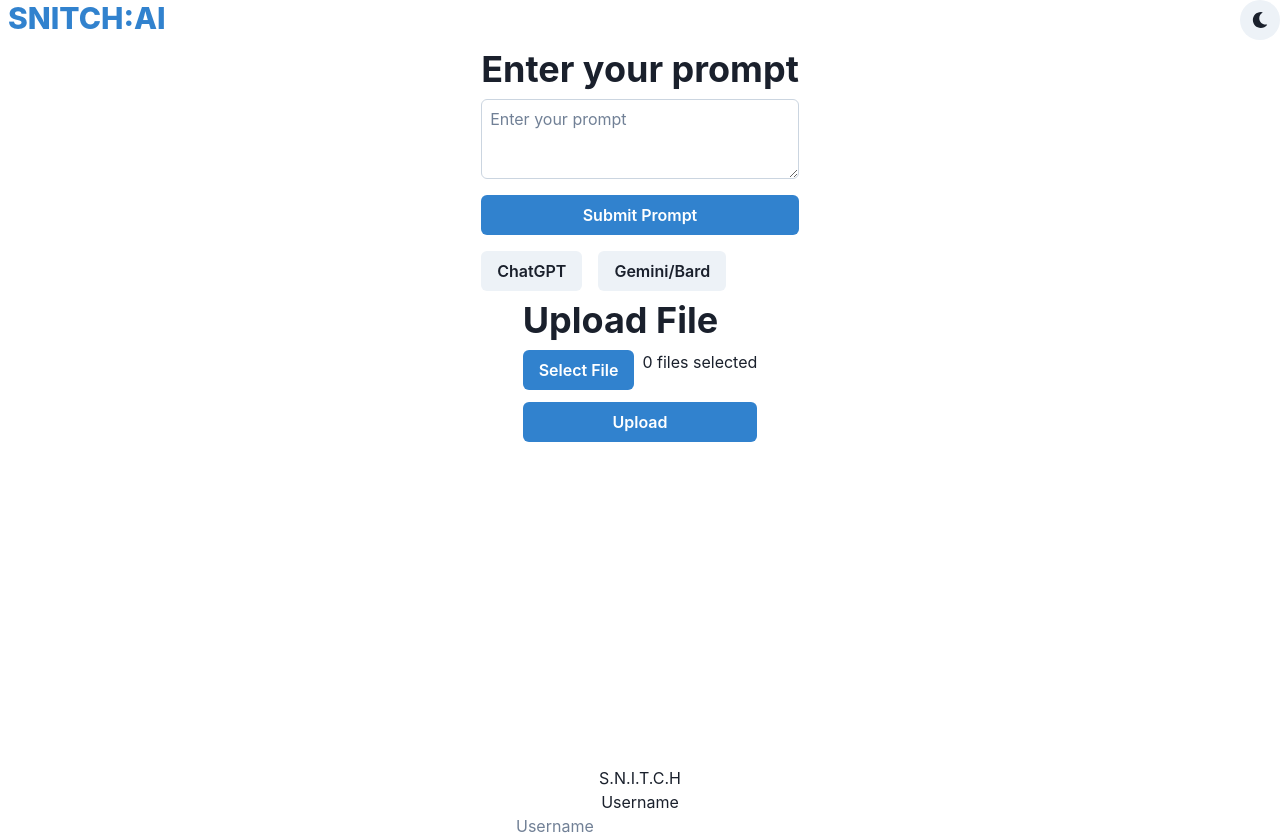
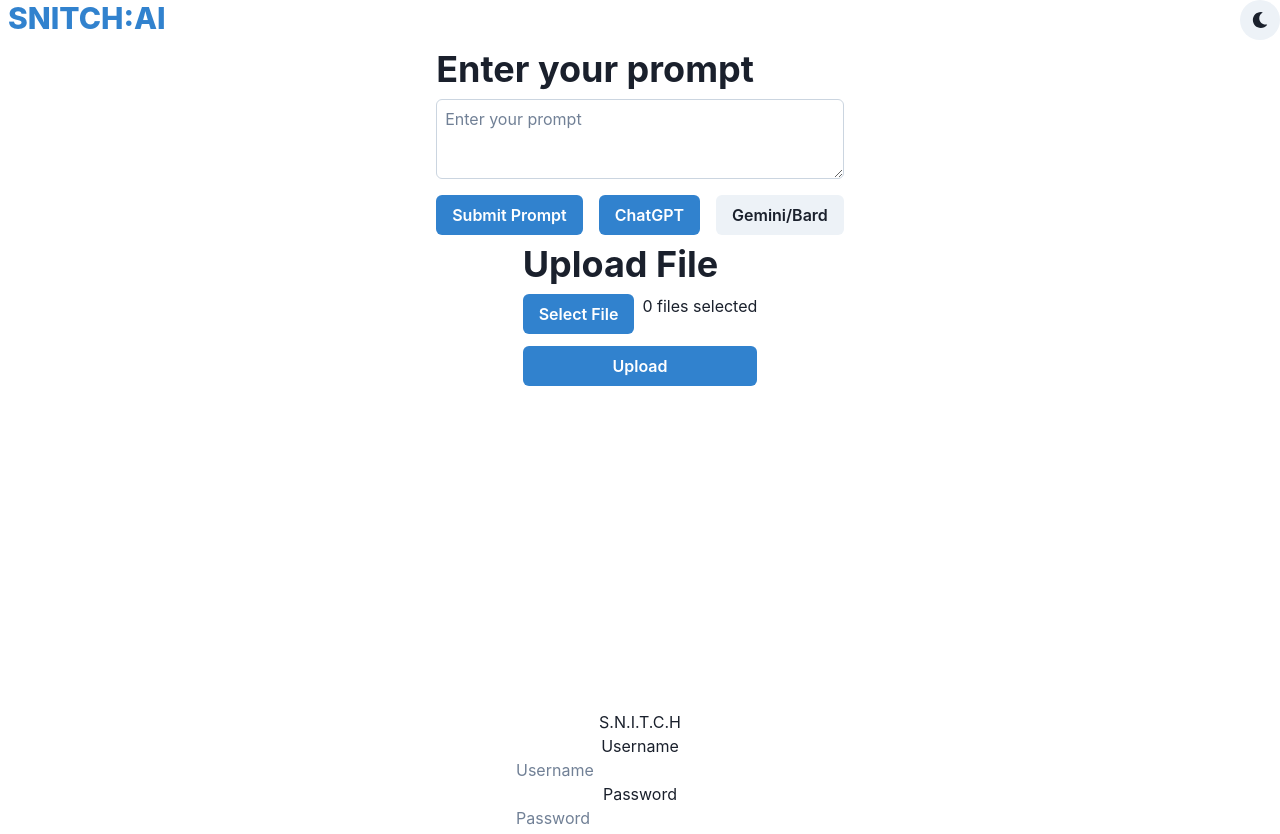
Before and after one commit to alejmedinajr/AI-Detector, a React (Create React App) app in the folder main-react-app/: page / in a window 1280 px wide. Shown: the top 834 px of the page. Built offline with nearby package versions, Linux system fonts and the light colour scheme.

Commit message:
Adding displaying of ChatGPT raw response.
Added a loading icon on submit and changed a lot of useEffect states. See comments on this issue to get more context.

```diff
--- a/main-react-app/src/components/PromptForm.js
+++ b/main-react-app/src/components/PromptForm.js
@@ -1,45 +1,61 @@
-import React, { useState } from 'react';
-import { Button, Textarea, VStack, ButtonGroup, Heading } from "@chakra-ui/react";
+import React, { useState, useEffect, useCallback } from 'react';
+import { Button, ButtonGroup, Textarea, VStack, Heading, Spinner } from "@chakra-ui/react";
+import { FaSpinner } from "react-icons/fa"; // Import loading spinner icon if needed
 
 function PromptForm() {
     const [prompt, setPrompt] = useState("");
-    const [response, setResponse] = useState("");
-    const [selectedButton, setSelectedButton] = useState(null);
+    const [responses, setResponses] = useState({});
+    const [isLoading, setIsLoading] = useState(false); // State to track loading state
+    const [selectedModel, setSelectedModel] = useState("ChatGPT"); // Set ChatGPT as default selected model
+    const [formSubmitted, setFormSubmitted] = useState(false); // State to track whether form has been submitted
 
-    const handleSubmit = async (event) => {
-        event.preventDefault();
-
+    // Function to fetch response from API
+    const fetchResponse = useCallback(async (model) => {
+        setIsLoading(true);
         try {
-            const endpoint = "http://localhost:8000/form_submission/";
-            const response = await fetch(endpoint, {
+            const response = await fetch("http://localhost:8000/form_submission/", {
                 method: "POST",
                 headers: {
                     'Content-Type': 'application/json'
                 },
                 body: JSON.stringify({
-                    "prompt": prompt
+                    prompt: prompt
                 })
             });
 
             if (response.ok) {
                 const responseData = await response.json();
-                setResponse(responseData.response);
-                console.log(JSON.stringify(responseData));
-                alert(JSON.stringify(responseData));
+                setResponses(prevResponses => ({
+                    ...prevResponses,
+                    [model]: responseData.Responses
+                }));
             } else {
-                console.error("Failed to send prompt.");
+                console.error("Failed to get responses.");
             }
         } catch (error) {
             console.error(error);
+        } finally {
+            setIsLoading(false);
         }
-    };
+    }, [prompt]); // Depend on prompt to trigger fetch when it changes
 
-    const handleButtonClick = (buttonName) => {
-        if (selectedButton === buttonName) {
-            setSelectedButton(null); // Toggle off if already selected
-        } else {
-            setSelectedButton(buttonName);
+    // Effect to fetch response when form is submitted
+    useEffect(() => {
+        if (formSubmitted) {
+            fetchResponse(selectedModel);
+            setFormSubmitted(false); // Reset formSubmitted state after fetching response
         }
+    }, [formSubmitted, fetchResponse, selectedModel]);
+
+    // Function to handle model button click
+    const handleButtonClick = useCallback((model) => {
+        setSelectedModel(model);
+    }, []);
+
+    // Function to handle form submission
+    const handleSubmit = (event) => {
+        event.preventDefault();
+        setFormSubmitted(true); // Set formSubmitted state to true when form is submitted
     };
 
     return (
@@ -57,39 +73,45 @@ function PromptForm() {
                         p={2}
                         resize="vertical"
                     />
-                    <Button type="submit" colorScheme="blue">Submit Prompt</Button>
+                    <ButtonGroup spacing={4}>
+                        <Button
+                            type="submit"
+                            colorScheme="blue"
+                            isLoading={isLoading}
+                            disabled={!prompt.trim()} // Disable button if prompt is empty
+                        >
+                            Submit Prompt
+                        </Button>
+                        <Button
+                            onClick={() => handleButtonClick("ChatGPT")}
+                            colorScheme={selectedModel === "ChatGPT" ? "blue" : "gray"}
+                            _hover={{ bg: "blue.500", color: "white" }}
+                        >
+                            ChatGPT
+                        </Button>
+                        <Button
+                            onClick={() => handleButtonClick("Gemini/Bard")}
+                            colorScheme={selectedModel === "Gemini/Bard" ? "blue" : "gray"}
+                            _hover={{ bg: "blue.500", color: "white" }}
+                        >
+                            Gemini/Bard
+                        </Button>
+                    </ButtonGroup>
                 </VStack>
             </form>
 
-            {response && (
+            {/* Display selected model response */}
+            {responses[selectedModel] && (
                 <div>
-                    <h2>Response:</h2>
+                    <h2>{selectedModel} Response:</h2>
                     <Textarea
                         readOnly
-                        value={response}
+                        value={responses[selectedModel]}
                         width="100%"
                         height="200px"
                     />
                 </div>
             )}
-
-            {/* Button Group for additional buttons */}
-            <ButtonGroup spacing={4} mt={4}>
-                <Button
-                    onClick={() => handleButtonClick("ChatGPT")}
-                    colorScheme={selectedButton === "ChatGPT" ? "blue" : "gray"}
-                    _hover={{ bg: "blue.500", color: "white" }}
-                >
-                    ChatGPT
-                </Button>
-                <Button
-                    onClick={() => handleButtonClick("GeminiBard")}
-                    colorScheme={selectedButton === "GeminiBard" ? "blue" : "gray"}
-                    _hover={{ bg: "blue.500", color: "white" }}
-                >
-                    Gemini/Bard
-                </Button>
-            </ButtonGroup>
         </div>
     );
 }
```
